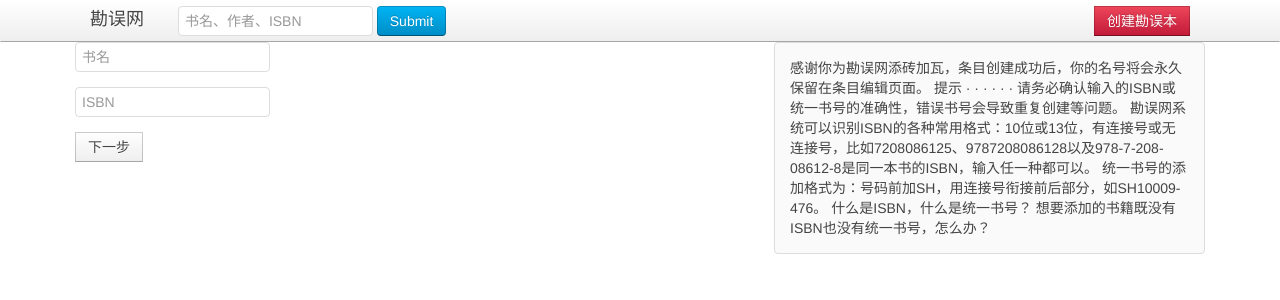
After one commit to zhaipro/corrigendum, a Django app: page /add_book_form/ in a window 1280 px wide. The commit adds this page. Shown: the top 300 px of the page. Run offline with Django 3.2, Linux system fonts and the light colour scheme.

Commit message:
WIP: 完善新建勘误本功能

```diff
--- a/corrigendum/main/templates/__base__.html
+++ b/corrigendum/main/templates/__base__.html
@@ -28,7 +28,7 @@
 			<a class="uk-navbar-brand" href="/">勘误网</a>
 			<div class="uk-navbar-content">
 				<form action="{% url 'search' %}" class="uk-form uk-margin-remove uk-display-inline-block">
-					<input name="kw" type="text" placeholder="Search" />
+					<input name="kw" type="text" placeholder="书名、作者、ISBN" />
 					<button class="uk-button uk-button-primary">Submit</button>
 				</form>
 			</div>
@@ -36,7 +36,7 @@
 
 			<div class="uk-navbar-content uk-navbar-flip">
 				<div class="uk-button-group">
-					<a class="uk-button uk-button-danger" href="{% url 'add_form' %}">创建勘误本</a>
+					<a class="uk-button uk-button-danger" href="{% url 'add_book_form' %}">创建勘误本</a>
 				</div>
 			</div>
 		</div>
--- /dev/null
+++ b/corrigendum/main/templates/add_book.html
@@ -0,0 +1,45 @@
+{% extends '__base__.html' %}
+
+{% block title %} 新建勘误本 {% endblock %}
+
+{% block content %}
+
+<div class="uk-grid">
+    <div class="uk-width-6-10">
+		<form action="{% url 'add_book' %}" method="post" class="uk-form">
+			{% csrf_token %}
+			<div class="uk-form-row">
+			<input maxlength="200" name="title" type="text" placeholder="书名" />
+			</div>
+			<div class="uk-form-row">
+			<input name="ISBN" type="text" placeholder="ISBN" />
+			</div>
+			<div class="uk-form-row">
+			<input type="submit" value="下一步" class="uk-button" />
+			</div>
+		</form>
+	</div>
+    <div class="uk-width-4-10">
+		<div class="uk-panel-box">
+
+		感谢你为勘误网添砖加瓦，条目创建成功后，你的名号将会永久保留在条目编辑页面。
+		提示  · · · · · ·
+
+		请务必确认输入的ISBN或统一书号的准确性，错误书号会导致重复创建等问题。
+
+		勘误网系统可以识别ISBN的各种常用格式：10位或13位，有连接号或无连接号，比如7208086125、9787208086128以及978-7-208-08612-8是同一本书的ISBN，输入任一种都可以。
+
+		统一书号的添加格式为：号码前加SH，用连接号衔接前后部分，如SH10009-476。
+
+		什么是ISBN，什么是统一书号？
+		想要添加的书籍既没有ISBN也没有统一书号，怎么办？
+
+		</div>
+	</div>
+</div>
+
+
+
+
+
+{% endblock %}
--- a/corrigendum/main/templates/add_form.html
+++ b/corrigendum/main/templates/add_form.html
@@ -13,4 +13,6 @@
 	<input type="submit" value="创建" class="uk-button" />
 </form>
 
+
+
 {% endblock %}
--- a/corrigendum/main/urls.py
+++ b/corrigendum/main/urls.py
@@ -7,8 +7,8 @@ urlpatterns = [
     url(r'^(?P<pk>[0-9]+)/$', views.detail, name='detail'),
     url(r'^(?P<pk>[0-9]+)/edit_form/$', views.edit_form, name='edit_form'),
 	url(r'^save', views.save, name='save'),
-    url(r'^add_form/$', views.add_form, name='add_form'),
-    url(r'^add/$', views.add),
+    url(r'^add_book_form/$', views.add_book_form, name='add_book_form'),
+	url(r'^add_book/$', views.add_book, name='add_book'),
     url(r'^(?P<pk>[0-9]+)/history/$', views.history, name='history'),
 	url(r'^search/$', views.search, name='search'),
 ]
--- a/corrigendum/main/views.py
+++ b/corrigendum/main/views.py
@@ -29,11 +29,11 @@ def save(request):
     return HttpResponseRedirect(reverse('detail', args=(book_id,)))
 
 
-def add_form(request):
-    return render(request, 'add_form.html')
+def add_book_form(request):
+    return render(request, 'add_book.html')
 
 
-def add(request):
+def add_book(request):
     c = Corrigendum(title=request.POST['title'], text=request.POST['text'])
     c.save()
     return HttpResponseRedirect(reverse('detail', args=(c.id,)))
```
Also changed, not shown: corrigendum/main/templates/detail.html (+10 -1 lines).
